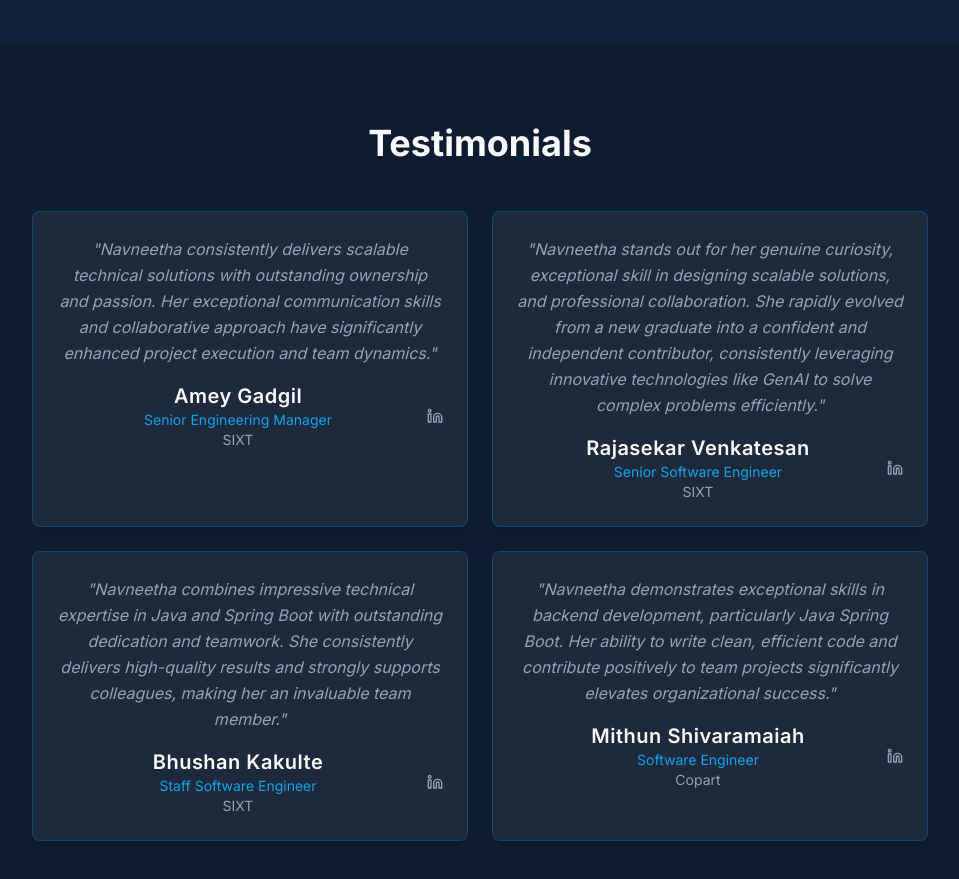
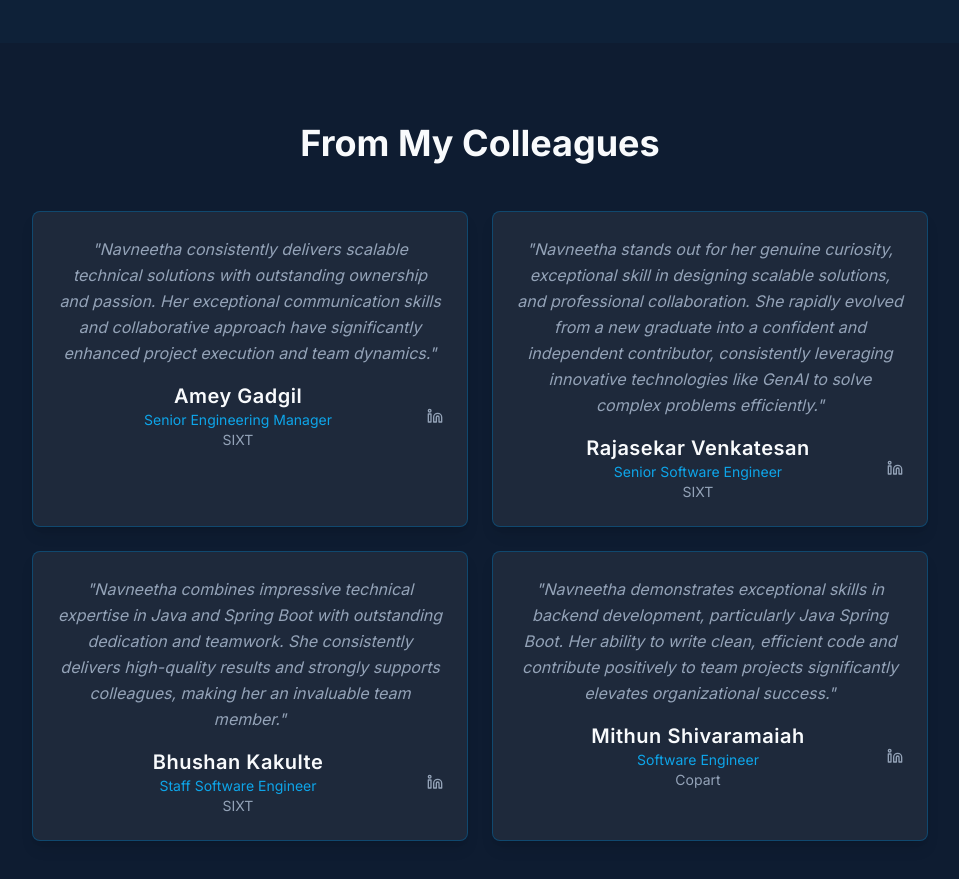
Before and after one commit to navneetha-rajan/navneetha-rajan.github.io, a Next.js app: page / in a window 1280 px wide. Shown: the part 3780-4659 px from the top of the page, without its empty margins (160-1119 px from the left). Built offline with nearby package versions, Linux system fonts and the light colour scheme.

Commit message:
rename testimonials

```diff
--- a/app/page.tsx
+++ b/app/page.tsx
@@ -462,7 +462,7 @@
         </div>
       </section>
 
-      {/* Testimonials Section */}
+      {/* From My Colleagues Section */}
       <section className="py-20 section-padding bg-sky-light/10">
         <div className="container-max">
           <motion.div
@@ -471,7 +471,7 @@
             transition={{ duration: 0.8 }}
             viewport={{ once: true }}
           >
-            <h2 className="text-3xl sm:text-4xl font-bold mb-12 text-center">Testimonials</h2>
+            <h2 className="text-3xl sm:text-4xl font-bold mb-12 text-center">From My Colleagues</h2>
             <div className="max-w-7xl mx-auto">
               <div className="grid grid-cols-1 md:grid-cols-2 gap-6">
                 {testimonials.map((testimonial, index) => (
```
